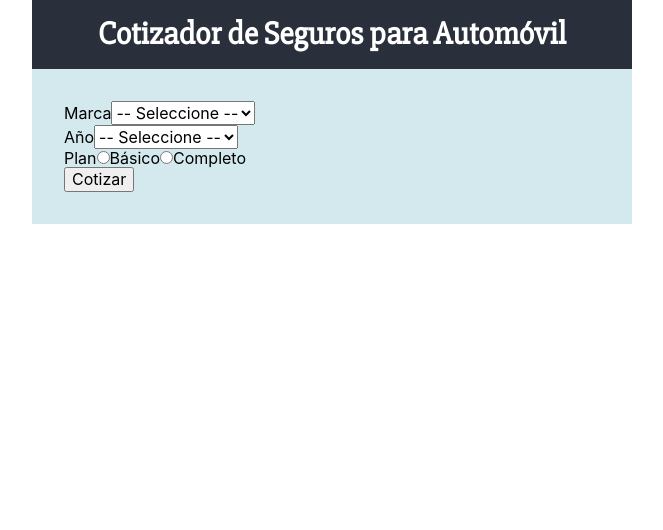
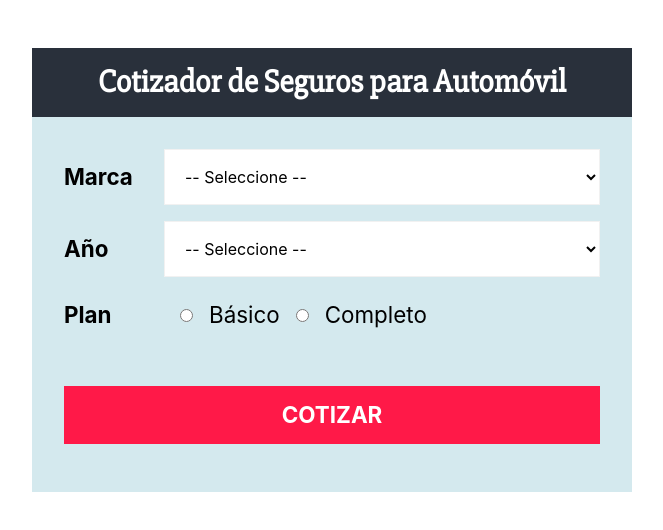
Before and after one commit to jcarlosj/React-Project-Cotiza-Seguro-Auto-U-JPdTV, a React (Create React App) app: page / in a window 1280 px wide. Shown: the top 530 px of the page, without its empty margins (308-971 px from the left). Built offline with nearby package versions, Linux system fonts and the light colour scheme.

Commit message:
[+] C > QuotationForm: Style Components

```diff
--- a/src/components/Header.js
+++ b/src/components/Header.js
@@ -6,6 +6,7 @@ const ContentHeader = styled .header `
     background-color: #29303b;
     color: #FFFFFF;
     font-weight: bold;
+    margin-top: 3rem;
     padding: 1rem 2rem;
 `;
 /** Style Component H1 */
--- a/src/components/QuotationForm.js
+++ b/src/components/QuotationForm.js
@@ -1,20 +1,65 @@
 import React from 'react';
+import styled from '@emotion/styled';
 
+/** Style Components */
+const FieldComponent = styled .div `
+    align-items: center;
+    display: flex;
+    margin-bottom: 1rem;
+`;
+const LabelComponent = styled .label `
+    flex: 0 0 100px;
+    font-size: 1.4rem;
+    font-weight: bold;
+`;
+const SpanComponent = styled .span `
+    font-size: 1.4rem;
+`;
+const SelectComponent = styled .select `
+    background-color: #FFFFFF;
+    border: 1px solid #F1F1F1;
+    display: block;
+    padding: 1rem;
+    width: 100%;
+    -webkit-apperance: none;
+`;
+const InputRadioComponent = styled .input `
+    margin: 1rem;
+`;
+const ButtonComponent = styled .button `
+    background-color: #FF1948;
+    border: none;
+    color: #FFFFFF;
+    font-size: 1.4rem;
+    font-weight: bold;
+    margin: 2rem 0 0 0;
+    padding: 1rem;
+    text-transform: uppercase;
+    transition: background-color .3s ease;
+    width: 100%;
+
+    &:hover {
+        background-color: #29303b;
+        cursor: pointer;
+    }
+`;
+
+/** Component */
 const QuotationForm = () => {
     return (
         <form>
-            <div>
-                <label>Marca</label>
-                <select>
+            <FieldComponent>
+                <LabelComponent>Marca</LabelComponent>
+                <SelectComponent>
                     <option value="">-- Seleccione --</option>
                     <option value="americanos">Americano</option>
                     <option value="europeo">Europeo</option>
                     <option value="asiatico">Asiatico</option>
-                </select>
-            </div>
-            <div>
-                <label>Año</label>
-                <select>
+                </SelectComponent>
+            </FieldComponent>
+            <FieldComponent>
+                <LabelComponent>Año</LabelComponent>
+                <SelectComponent>
                     <option value="">-- Seleccione --</option>
                     <option value="2021">2021</option>
                     <option value="2020">2020</option>
@@ -26,24 +71,24 @@ const QuotationForm = () => {
                     <option value="2014">2014</option>
                     <option value="2013">2013</option>
                     <option value="2012">2012</option>
-                </select>
-            </div>
-            <div>
-                <label>Plan</label>
-                <input
+                </SelectComponent>
+            </FieldComponent>
+            <FieldComponent>
+                <LabelComponent>Plan</LabelComponent>
+                <InputRadioComponent
                     type="radio"
                     name="plan"
                     value="basico"
-                />Básico
-                <input
+                /><SpanComponent>Básico</SpanComponent>
+                <InputRadioComponent
                     type="radio"
                     name="plan"
                     value="completo"
-                />Completo
-            </div>
-            <div>
-                <button type="button">Cotizar</button>
-            </div>
+                /><SpanComponent>Completo</SpanComponent>
+            </FieldComponent>
+            <FieldComponent>
+                <ButtonComponent type="button">Cotizar</ButtonComponent>
+            </FieldComponent>
         </form>
     );
 }
```
